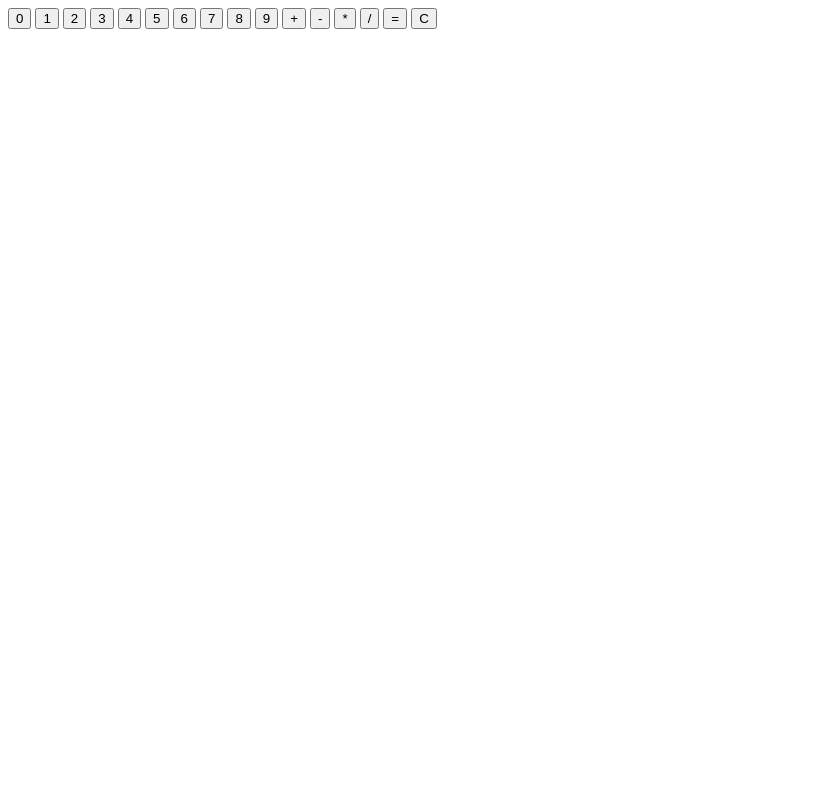
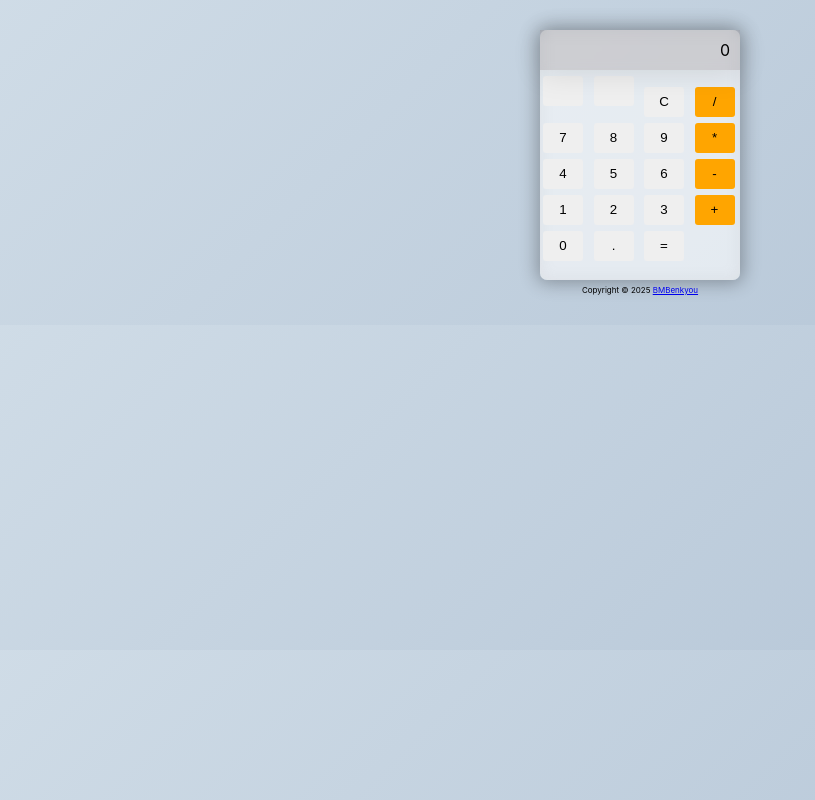
Before and after one commit to BMBenkyou/the-odin-project-ls, a plain HTML site: page calculator/index.html in a window 1280 px wide. Shown: the whole page, without its empty margins (0-815 px from the left). Drawn offline with Linux system fonts and the light colour scheme.

Commit message:
Add styling

```diff
--- a/calculator/index.html
+++ b/calculator/index.html
@@ -8,26 +8,38 @@
   </head>
   <body>
     <div class="calculator">
-        <div class="display">
-        </div>
-      <button class="btn btn-num" data-value="0">0</button>
+      <div class="display">
+        0
+      </div>
+      <div class="buttons">
+      <button class="btn btn-num" ></button>
+      <button class="btn btn-num" ></button>
+      <button class="btn btn-clear" data-value="clear">C</button>
+      <button class="btn btn-operator" data-value="/">/</button>
+      <button class="btn btn-num" data-value="7">7</button>
+      <button class="btn btn-num" data-value="8">8</button>
+      <button class="btn btn-num" data-value="9">9</button>
+      <button class="btn btn-operator" data-value="*">*</button>
+      <button class="btn btn-num" data-value="4">4</button>
+      <button class="btn btn-num" data-value="5">5</button>
+      <button class="btn btn-num" data-value="6">6</button>
+      <button class="btn btn-operator" data-value="-">-</button>
       <button class="btn btn-num" data-value="1">1</button>
       <button class="btn btn-num" data-value="2">2</button>
       <button class="btn btn-num" data-value="3">3</button>
-      <button class="btn btn-num" data-value="4">4</button>
-      <button class="btn btn-num" data-value="5">5</button>
-      <button class="btn btn-num" data-value="6">6</button>
-      <button class="btn btn-num" data-value="7">7</button>
-      <button class="btn btn-num" data-value="8">8</button>
-      <button class="btn btn-num" data-value="9">9</button>
       <button class="btn btn-operator" data-value="+">+</button>
-      <button class="btn btn-operator" data-value="-">-</button>
-      <button class="btn btn-operator" data-value="*">*</button>
-      <button class="btn btn-operator" data-value="/">/</button>
+      <button class="btn btn-num" data-value="0">0</button>
+      <button class="btn btn-num" data-value=".">.</button>
       <button class="btn btn-equal" data-value="=">=</button>
-      <button class="btn btn-clear" data-value="clear">C</button>
+
+     </div>
 
     </div>
+    <footer>
+        <span>Copyright © </span>
+        <span class="year"></span>
+        <span><a href="https://github.com/BMBenkyou">BMBenkyou</a></span>
+    </footer>
 
     <script src ="./static/calc.js">
 
--- a/calculator/static/calc.js
+++ b/calculator/static/calc.js
@@ -26,15 +26,14 @@ function divide(n1,n2){
 //calls the math functions based on operator
 function operate(operator,n1,n2){
   if (operator == "+"){
-    console.log(add(n1,n2));
+    return add(n1,n2);
   }
   else if (operator == "-"){
-    console.log(subtract(n1,n2));
+    return subtract(n1,n2);
   }else if (operator == "*"){
-    multiply(n1,n2);
-    console.log(multiply(n1,n2));
+    return multiply(n1,n2);
   }else{
-    console.log(divide(n1,n2));
+    return divide(n1,n2);
   }
 
 }
@@ -46,9 +45,10 @@ let values =[];
 let operands = [];
 let x="";
 let operators = ["+","-","*","/","="];
+let answer;
+let calculated_value;
+let index_splice=0;
 
-//clear button clears out the array
-//
 
 
 
@@ -56,10 +56,18 @@ let operators = ["+","-","*","/","="];
 document.querySelectorAll(".btn").forEach(button =>{
   button.addEventListener("click", (event)=>{
     const value = event.target.getAttribute("data-value");
+    if (value === "clear") {
+      // Clear the display and reset all variables
+      display.textContent = "0";
+      values = [];
+      x = "";
+      answer = "";
+      return;
+    }
     //checks if the first value is an operator
     if(operators.includes(value)){
       if(x){
-        x=parseInt(x)
+        x=parseFloat(x);
         values.push(x);
         values.push(value);
         x="";
@@ -70,12 +78,26 @@ document.querySelectorAll(".btn").forEach(button =>{
     else{
       x+=value;
     }
-
-    if(values.length>2){
-      operate(values[1],values[0],values[2]);
-    }
     console.log(values);
 
+    if (values.length > 2) {
+      calculated_value = operate(values[1], values[0], values[2]);
 
+      // update the array for next operation
+      if (values[3] !== "=") {
+        values = [calculated_value, values[3]]; // Update the array with the result and the next operator
+      } else {
+        answer = calculated_value; // If "=", store the final answer
+        values = []; // Reset the array
+        x = ""; // Reset the current operand
+      }
+    }
+
+    // Update the display
+    display.textContent = x || answer || "_"; // Display answer
   });
 });
+
+
+const year = document.querySelector("footer .year");
+year.textContent = new Date().getFullYear();
--- a/calculator/static/style.css
+++ b/calculator/static/style.css
@@ -0,0 +1,58 @@
+*{
+  margin:0;
+  padding:0;
+
+}
+body{
+   background: linear-gradient(135deg, rgba(202, 216, 228, 0.9), rgba(169, 188, 208, 0.9));
+   display:flex;
+   flex-direction:column;
+   align-items:center;
+   font-family: -apple-system, BlinkMacSystemFont, "Segoe UI", Roboto, sans-serif;
+   margin-top:30px;
+   margin-bottom:30px;
+}
+
+.display{
+  margin-bottom:3px;
+  text-align:right;
+  padding:10px;
+  background: rgba(70, 48, 48, 0.16);
+  box-shadow: 0 4px 30px rgba(0, 0, 0, 0.1);
+  backdrop-filter: blur(4.2px);
+  -webkit-backdrop-filter: blur(4.2px);
+
+}
+.calculator{
+  border-radius:7px;
+  background-color: rgba(255, 255, 255, .6);
+  box-shadow: inset 0 0 15px rgba(135, 135, 135, .1), 0 0 18px 3px rgba(0, 0, 0, .3);
+  display:flex;
+  flex-direction:column;
+  margin-bottom:5px;
+  width:200px;
+  height:250px;
+
+}
+.btn{
+  border:none;
+
+}
+.btn-operator{
+  background-color:orange;
+}
+.btn-equal{
+  width:335px;
+}
+.btn{
+  width:40px;
+  height:30px;
+  margin:3px;
+  border-radius:3px;
+
+}
+
+footer{
+  margin-top:auto;
+  font-size:8px;
+}
```
Also changed, not shown: 1 other file.
